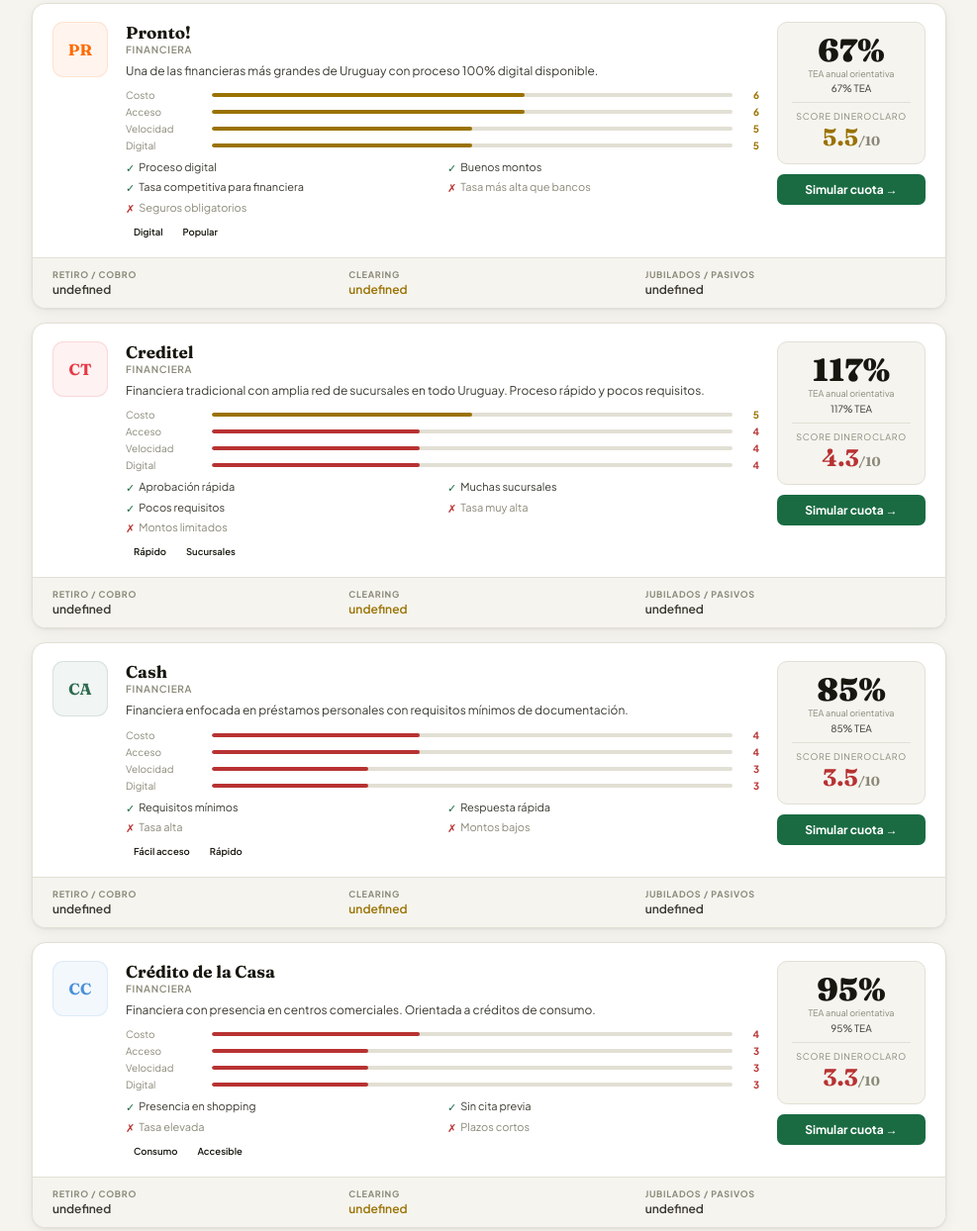
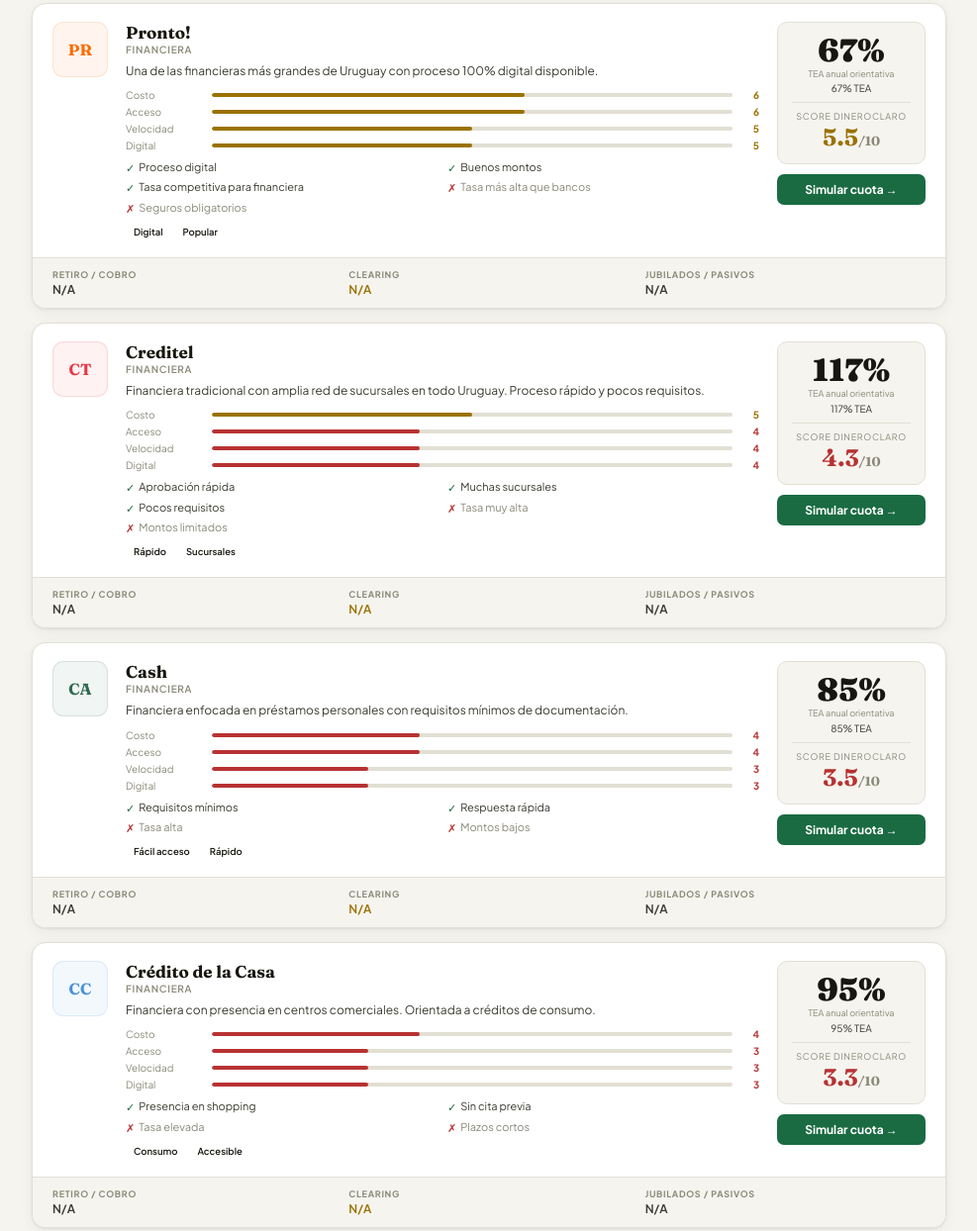
Before and after one commit to APCPROJECTS/dineroclaro, a plain HTML site: page index.html in a window 1280 px wide. Shown: the part 2242-3486 px from the top of the page at 99% size, without its empty margins (146-1133 px from the left). Drawn offline with Linux system fonts and the light colour scheme.

Commit message:
Fix undefined fields: default retiro/clearing/jubilados to N/A

```diff
--- a/index.html
+++ b/index.html
@@ -285,6 +285,9 @@
         if (typeof d.retiro === 'boolean') d.retiro = d.retiro ? 'Sí' : 'No';
         if (typeof d.clearing === 'boolean') d.clearing = d.clearing ? 'Sí acepta' : 'No acepta';
         if (typeof d.jubilados === 'boolean') d.jubilados = d.jubilados ? 'Sí' : 'No';
+           if (d.retiro === undefined) d.retiro = 'N/A';
+           if (d.clearing === undefined) d.clearing = 'N/A';
+           if (d.jubilados === undefined) d.jubilados = 'N/A';
         return d;
       });
     });
```
